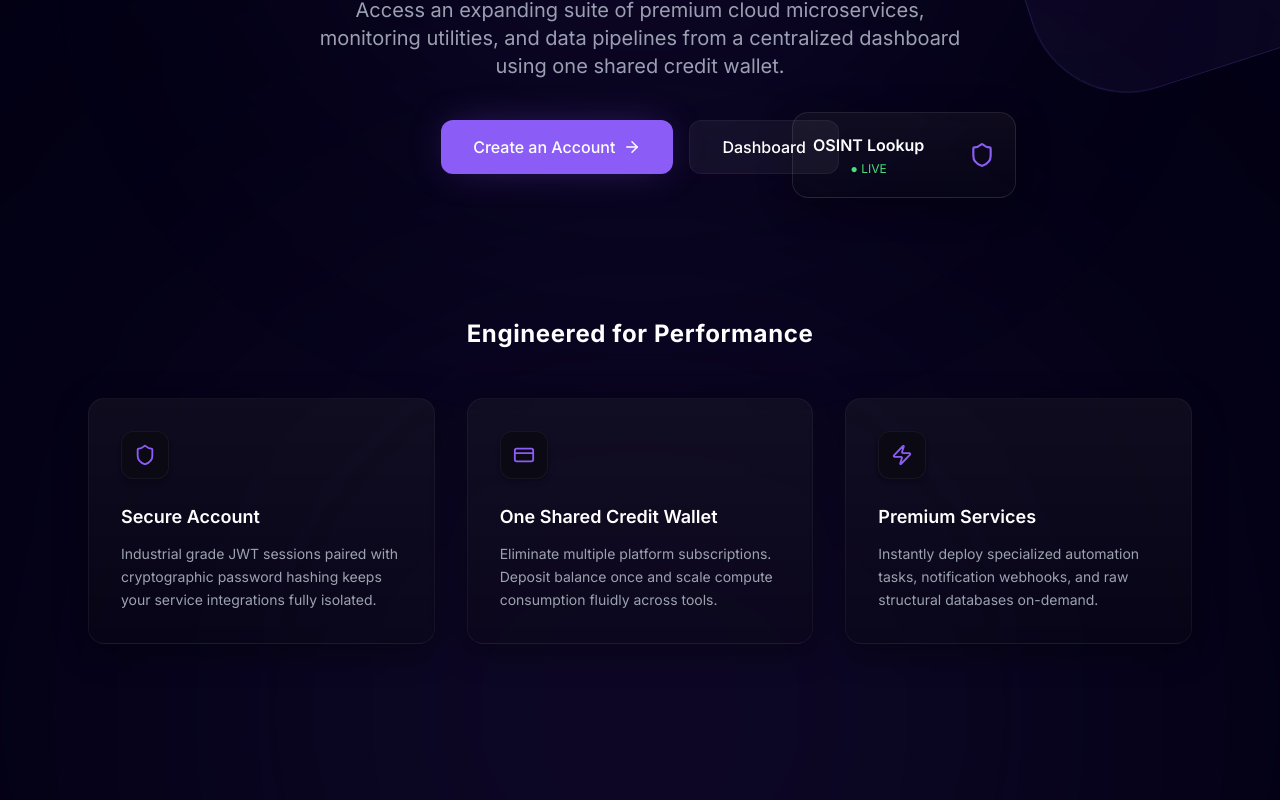
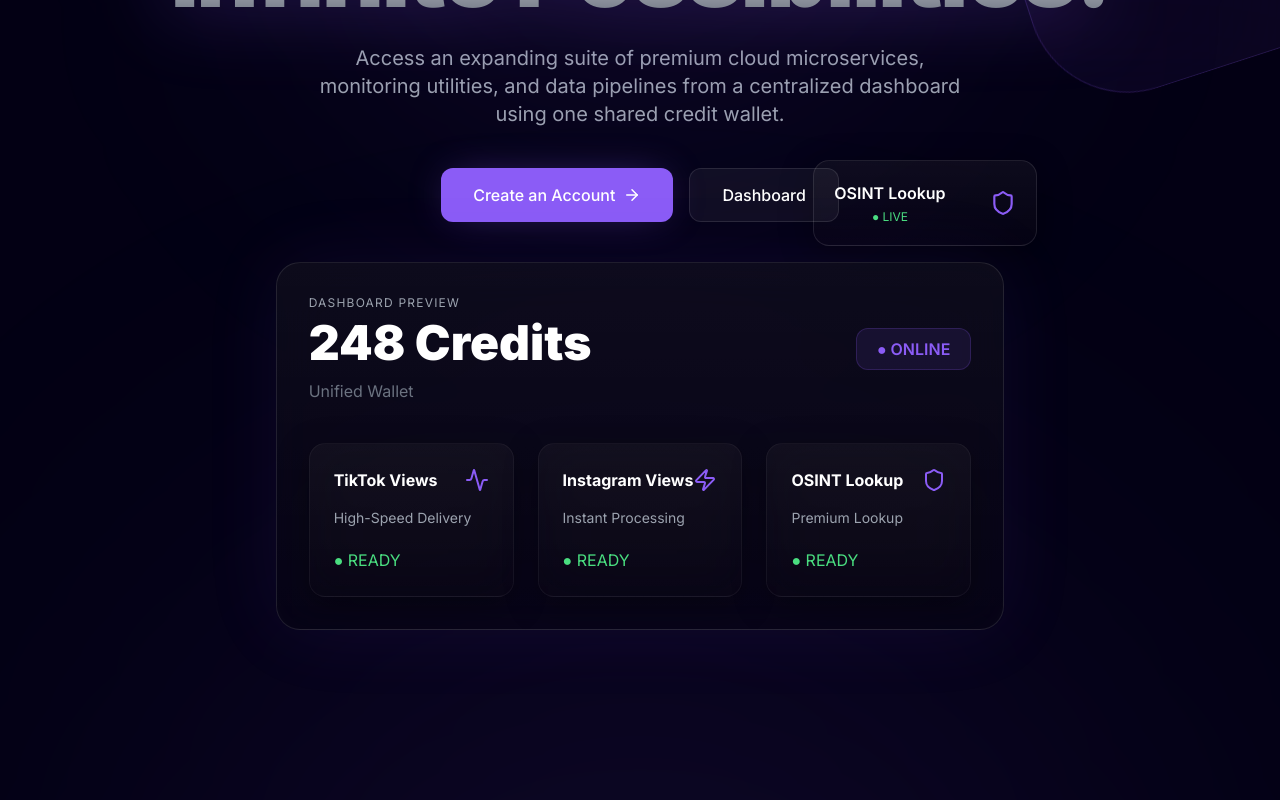
Before and after one commit to whosouvikkk/login-dashboard, a React (Vite) app in the folder client/: page / in a window 1280 px wide. Shown: the part 420-1220 px from the top of the page. Built offline with nearby package versions, Linux system fonts and the light colour scheme; no server answers.

Commit message:
Update App.tsx

```diff
--- a/client/src/App.tsx
+++ b/client/src/App.tsx
@@ -163,28 +163,169 @@
           MoonWitch Services
         </span>
 
-        <h1 className="text-5xl md:text-7xl font-black text-transparent bg-clip-text bg-gradient-to-b from-white to-gray-500 tracking-tight leading-tight max-w-4xl">
-          One Account. Multiple Services.
-        </h1>
+        <h1 className="text-5xl md:text-7xl lg:text-8xl font-black text-transparent bg-clip-text bg-gradient-to-b from-white via-white to-gray-500 tracking-tight leading-[1.05] max-w-5xl drop-shadow-[0_0_40px_rgba(139,92,246,0.35)]">
+  One Account.
+  <br />
+  Infinite Possibilities.
+</h1>
 
         <p className="text-gray-400 text-lg md:text-xl mt-6 max-w-2xl leading-relaxed">
           Access an expanding suite of premium cloud microservices, monitoring utilities, and data pipelines from a centralized dashboard using one shared credit wallet.
         </p>
 
         <div className="mt-10 flex flex-col sm:flex-row gap-4 z-20">
-          <Link to="/login?mode=signup" className="btn-primary px-8 py-3.5 flex items-center gap-2 group cursor-pointer">
+          <Link to="/login?mode=signup" className="btn-primary px-8 py-3.5 flex items-center gap-2 group cursor-pointer hover:scale-105 hover:shadow-[0_0_50px_rgba(139,92,246,0.45)] transition-all duration-300">
             Create an Account <ArrowRight size={18} className="group-hover:translate-x-1 transition-transform" />
           </Link>
-          <Link to="/login" className="bg-white/5 hover:bg-white/10 border border-white/5 text-white px-8 py-3.5 rounded-xl font-medium transition-all cursor-pointer">
+          <Link to="/login" className="bg-white/5 hover:bg-white/10 hover:border-primary/30 border border-white/10 text-white px-8 py-3.5 rounded-xl font-medium transition-all duration-300 hover:scale-105 cursor-pointer">
             Dashboard
           </Link>
         </div>
       </section>
 
+      {/* ================= Dashboard Preview ================= */}
+
+<section className="max-w-6xl mx-auto px-6 -mt-6 mb-28 relative z-20">
+
+    <div className="glass-panel border border-white/10 rounded-3xl p-8 hover:scale-[1.01] transition-all duration-500 shadow-[0_0_80px_rgba(139,92,246,.08)]">
+
+        <div className="flex justify-between items-center">
+
+            <div>
+
+                <p className="text-gray-400 uppercase tracking-widest text-xs">
+
+                    Dashboard Preview
+
+                </p>
+
+                <h2 className="text-5xl font-black text-white mt-2">
+
+                    248 Credits
+
+                </h2>
+
+                <p className="text-gray-500 mt-3">
+
+                    Unified Wallet
+
+                </p>
+
+            </div>
+
+            <div className="px-5 py-2 rounded-xl bg-primary/10 border border-primary/20 text-primary font-semibold">
+
+                ● ONLINE
+
+            </div>
+
+        </div>
+
+        <div className="grid md:grid-cols-3 gap-6 mt-10">
+
+            <div className="glass-panel p-6 hover:border-primary/30 transition-all">
+
+                <div className="flex justify-between items-center">
+
+                    <h3 className="text-white font-bold">
+
+                        TikTok Views
+
+                    </h3>
+
+                    <Activity
+                        className="text-primary"
+                        size={24}
+                    />
+
+                </div>
+
+                <p className="text-gray-400 text-sm mt-4">
+
+                    High-Speed Delivery
+
+                </p>
+
+                <div className="mt-5 text-green-400">
+
+                    ● READY
+
+                </div>
+
+            </div>
+
+            <div className="glass-panel p-6 hover:border-primary/30 transition-all">
+
+                <div className="flex justify-between items-center">
+
+                    <h3 className="text-white font-bold">
+
+                        Instagram Views
+
+                    </h3>
+
+                    <Zap
+                        className="text-primary"
+                        size={24}
+                    />
+
+                </div>
+
+                <p className="text-gray-400 text-sm mt-4">
+
+                    Instant Processing
+
+                </p>
+
+                <div className="mt-5 text-green-400">
+
+                    ● READY
+
+                </div>
+
+            </div>
+
+            <div className="glass-panel p-6 hover:border-primary/30 transition-all">
+
+                <div className="flex justify-between items-center">
+
+                    <h3 className="text-white font-bold">
+
+                        OSINT Lookup
+
+                    </h3>
+
+                    <Shield
+                        className="text-primary"
+                        size={24}
+                    />
+
+                </div>
+
+                <p className="text-gray-400 text-sm mt-4">
+
+                    Premium Lookup
+
+                </p>
+
+                <div className="mt-5 text-green-400">
+
+                    ● READY
+
+                </div>
+
+            </div>
+
+        </div>
+
+    </div>
+
+</section>
+
       <section id="features" className="max-w-6xl mx-auto px-6 py-20 w-full relative z-10 animate-fade-in">
         <h3 className="text-2xl font-bold text-white mb-12 text-center tracking-wide">Engineered for Performance</h3>
         <div className="grid grid-cols-1 md:grid-cols-3 gap-8">
-          <div className="glass-panel p-8 border border-white/5 hover:border-primary/30 transition-all duration-300">
+          <div className="glass-panel p-8 border border-white/5 hover:border-primary/40 hover:-translate-y-2 hover:shadow-[0_0_45px_rgba(139,92,246,0.15)] transition-all duration-500">
             <div className="h-12 w-12 rounded-xl bg-surface border border-white/5 flex items-center justify-center text-primary mb-6 shadow-md">
               <Shield size={22} />
             </div>
@@ -193,7 +334,7 @@
               Industrial grade JWT sessions paired with cryptographic password hashing keeps your service integrations fully isolated.
             </p>
           </div>
-          <div className="glass-panel p-8 border border-white/5 hover:border-primary/30 transition-all duration-300">
+          <div className="glass-panel p-8 border border-white/5 hover:border-primary/40 hover:-translate-y-2 hover:shadow-[0_0_45px_rgba(139,92,246,0.15)] transition-all duration-500">
             <div className="h-12 w-12 rounded-xl bg-surface border border-white/5 flex items-center justify-center text-primary mb-6 shadow-md">
               <CreditCard size={22} />
             </div>
@@ -202,7 +343,7 @@
               Eliminate multiple platform subscriptions. Deposit balance once and scale compute consumption fluidly across tools.
             </p>
           </div>
-          <div className="glass-panel p-8 border border-white/5 hover:border-primary/30 transition-all duration-300">
+          <div className="glass-panel p-8 border border-white/5 hover:border-primary/40 hover:-translate-y-2 hover:shadow-[0_0_45px_rgba(139,92,246,0.15)] transition-all duration-500">
             <div className="h-12 w-12 rounded-xl bg-surface border border-white/5 flex items-center justify-center text-primary mb-6 shadow-md">
               <Zap size={22} />
             </div>
@@ -241,13 +382,19 @@
         </h3>
         <div className="space-y-4">
           {faqs.map((faq, index) => (
-            <div key={index} className="glass-panel p-6 border border-white/5">
+            <div key={index} className="glass-panel p-6 border border-white/5 hover:border-primary/25 hover:bg-white/[0.02] transition-all duration-300">
               <h5 className="text-white font-medium text-base">{faq.q}</h5>
               <p className="text-sm text-gray-400 mt-2.5 leading-relaxed">{faq.a}</p>
             </div>
           ))}
         </div>
       </section>
+
+      <div className="relative h-32 overflow-hidden">
+
+  <div className="absolute left-1/2 top-0 -translate-x-1/2 w-[900px] h-[300px] bg-primary/10 blur-[180px]" />
+
+</div>
 
       <footer className="border-t border-white/5 bg-surface/20 backdrop-blur-md p-8 px-12 mt-auto text-center md:flex md:justify-between md:items-center text-sm text-gray-500">
         <p>© 2026 MoonWitch. All rights operational.</p>
```
